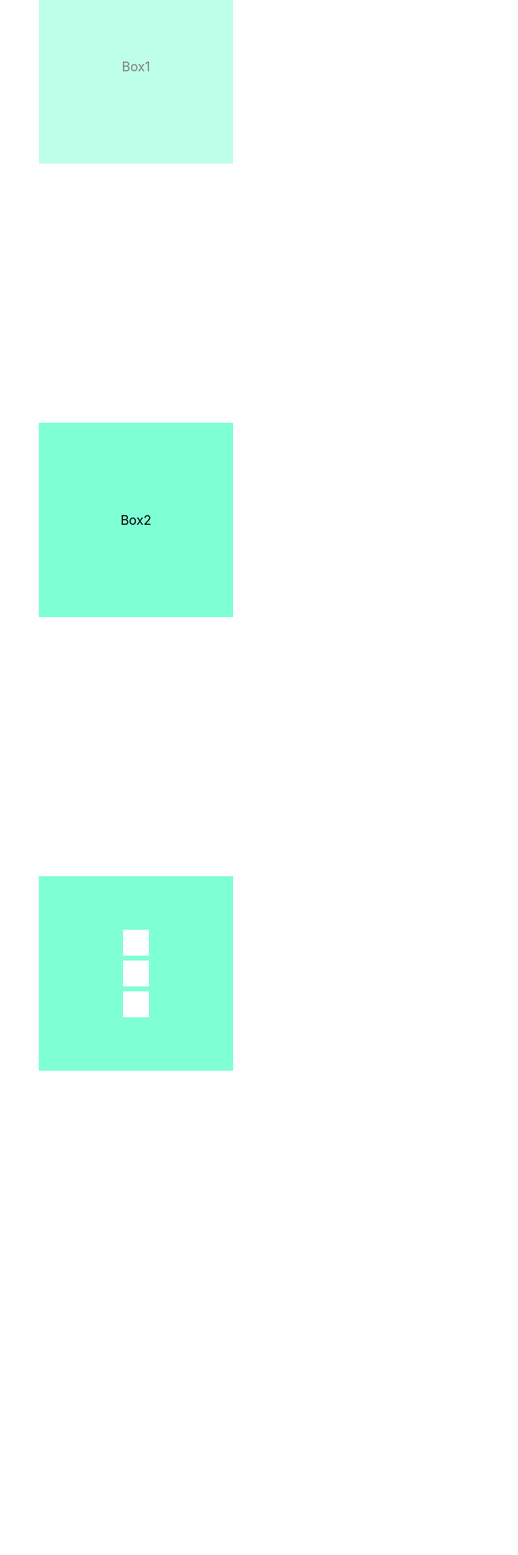
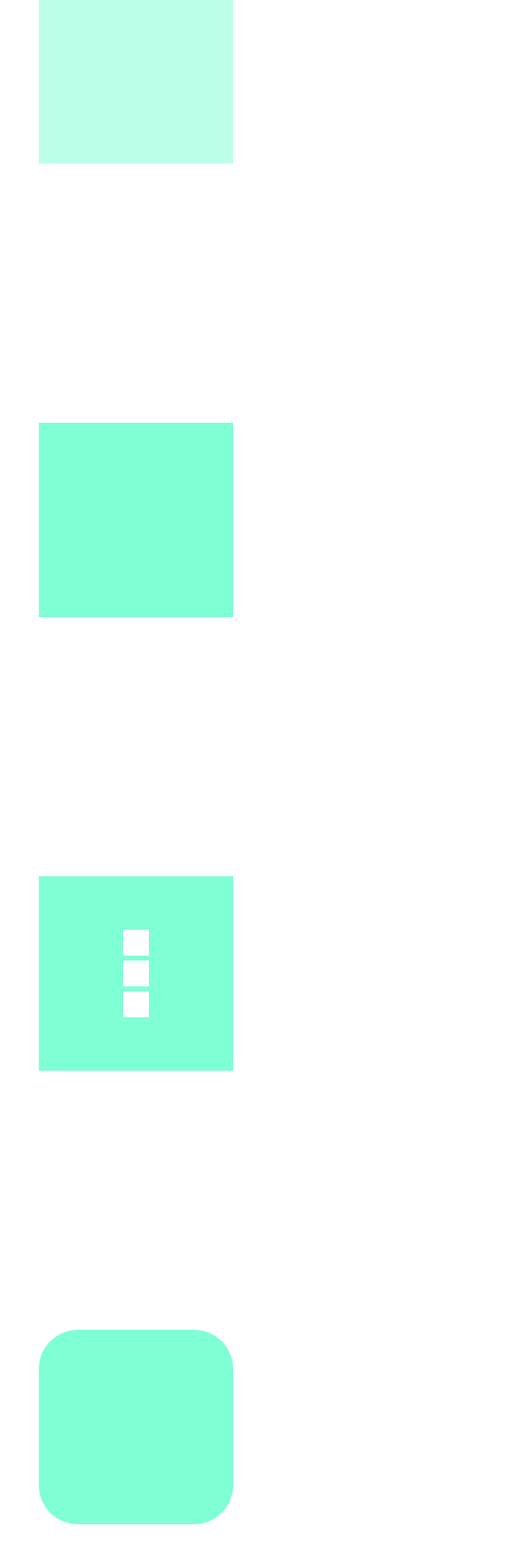
Before and after one commit to aafaq-cloud/framer-motion, a React (Create React App) app: page / in a window 1280 px wide. Shown: the part 86-2006 px from the top of the page at 81% size, without its empty margins (0-640 px from the left). Before the commit the page ends 1776 px from the top, so only its background shows below. Built offline with nearby package versions, Linux system fonts and the light colour scheme.

Commit message:
keyframe framer motion animation to create powerful animations

```diff
--- a/src/App.js
+++ b/src/App.js
@@ -2,6 +2,7 @@
 import Box1 from './components/Box1/Box1';
 import Box2 from './components/Box2/Box2';
 import Box3 from './components/Box3/Box3';
+import Box4 from './components/Box4/Box4';
 
 function App() {
   return (
@@ -9,6 +10,7 @@
       <Box1 />
       <Box2 />
       <Box3 />
+      <Box4 />
     </div>
   );
 }
--- a/src/components/Box1/Box1.jsx
+++ b/src/components/Box1/Box1.jsx
@@ -168,9 +168,7 @@
         onClick={() => {
           setIsAnimate(!isAnimate);
         }}
-      >
-        Box1
-      </motion.div>
+      ></motion.div>
     </div>
   );
 };
--- a/src/components/Box2/Box2.jsx
+++ b/src/components/Box2/Box2.jsx
@@ -56,9 +56,7 @@
         dragConstraints={{ right: 20, left: -20, top: 5, bottom: 5 }}
         whileHover={{ scale: 1.1 }}
         whileTap={{ scale: 0.9 }}
-      >
-        Box2
-      </motion.div>
+      ></motion.div>
     </div>
   );
 };
--- /dev/null
+++ b/src/components/Box4/Box4.jsx
@@ -0,0 +1,39 @@
+import React from 'react';
+import { motion } from 'framer-motion';
+
+// Keyframes
+// Values in animate can also be set as a series of keyframes. This will animate through each value in sequence.
+
+{
+  /* <motion.div
+  animate={{ x: [0, 100, 0] }}
+/> */
+}
+const Box4 = () => {
+  return (
+    <div className="box-container">
+      {/* <motion.div className="box" animate={{ scale: 1.3}}></motion.div> */}
+
+      {/* Instead of defining a particular value we can actually define an array of values */}
+      {/* <motion.div
+        className="box"
+        animate={{ scale: [1, 1.4, 0.4, 1, 3, 1] }}
+        transition={{ duration: 10 }}
+      ></motion.div> */}
+      {/* Animate border radius */}
+      {/* Powerful animation */}
+      <motion.div
+        className="box"
+        animate={{
+          scale: [1, 1.4, 1.4, 1, 1],
+          borderRadius: ['20%', '20%', '50%', '50%', '20%'],
+          rotate: [0, 0, 270, 270, 360],
+        }}
+        //   Dependent on duration
+        transition={{ duration: 2 }}
+      ></motion.div>
+    </div>
+  );
+};
+
+export default Box4;
```
